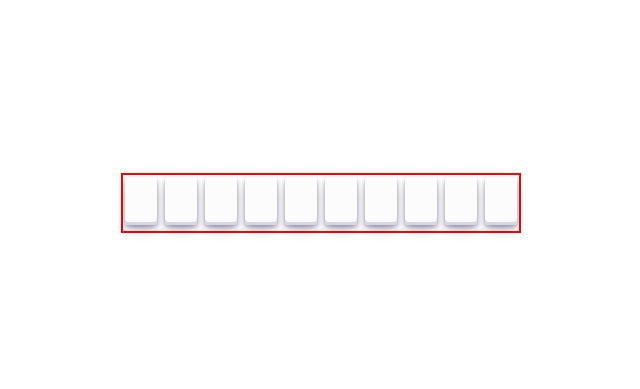
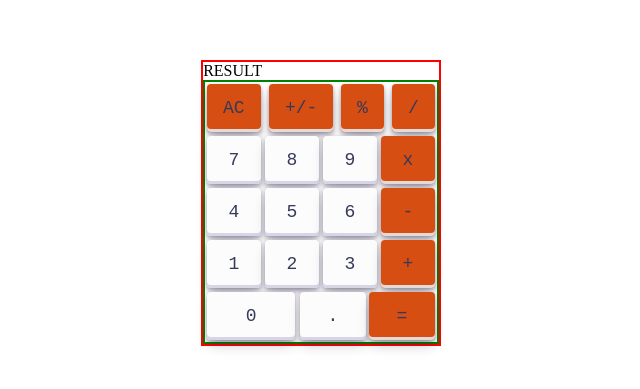
Before and after one commit to andrescn20/calculator, a plain HTML site: page index.html in a window 1280 px wide. Shown: the part 197-586 px from the top of the page, without its empty margins (319-959 px from the left). Drawn offline with Linux system fonts and the light colour scheme.

Commit message:
Add buttons and containers for layout

```diff
--- a/index.html
+++ b/index.html
@@ -1,5 +1,6 @@
 <!DOCTYPE html>
 <html lang="en">
+
 <head>
     <meta charset="UTF-8">
     <meta http-equiv="X-UA-Compatible" content="IE=edge">
@@ -8,25 +9,50 @@
     <link rel="stylesheet" href="style.css">
     <script src="script.js" defer></script>
 </head>
+
 <body>
     <div class="frame">
-        <div class="screen"></div>
-        <div class="horizontalControls"></div>
-        <div class="numbers">
+        <div class="screen">RESULT</div>
 
-            <div id="num0" class="num"></div>
-            <div id="num1" class="num"></div>
-            <div id="num2" class="num"></div>
-            <div id="num3" class="num"></div>
-            <div id="num4" class="num"></div>
-            <div id="num5" class="num"></div>
-            <div id="num6" class="num"></div>
-            <div id="num7" class="num"></div>
-            <div id="num8" class="num"></div>
-            <div id="num9" class="num"></div>
+        <div class="buttons" class="line">
 
+            <div id="firstLine">
+                <button id="clear" class="operation">AC</button>
+                <button id="sign" class="operation">+/-</button>
+                <button id="percentage" class="operation">%</button>
+                <button id="divide" class="operation">/</button>
+            </div>
+
+            <div id="secondLine" class="line">
+                <button id="num7" class="num">7</button>
+                <button id="num8" class="num">8</button>
+                <button id="num9" class="num">9</button>
+                <button id="multiply" class="operation">x</button>
+
+            </div>
+
+            <div id="thirdLine" class="line">
+                <button id="num4" class="num">4</button>
+                <button id="num5" class="num">5</button>
+                <button id="num6" class="num">6</button>
+                <button id="subtract" class="operation">-</button>
+
+            </div>
+
+            <div id="fourthLine" class="line">
+                <button id="num1" class="num">1</button>
+                <button id="num2" class="num">2</button>
+                <button id="num3" class="num">3</button>
+                <button id="sum" class="operation">+</button>
+            </div>
+
+            <div id="fifthLine" class="line">
+                <button id="num0" class="num">0</button>
+                <button id="decimal" class="num">.</button>
+                <button id="equal" class="operation">=</button>
+            </div>
         </div>
-        <div class="verticalControls"></div>
     </div>
 </body>
+
 </html>
```
